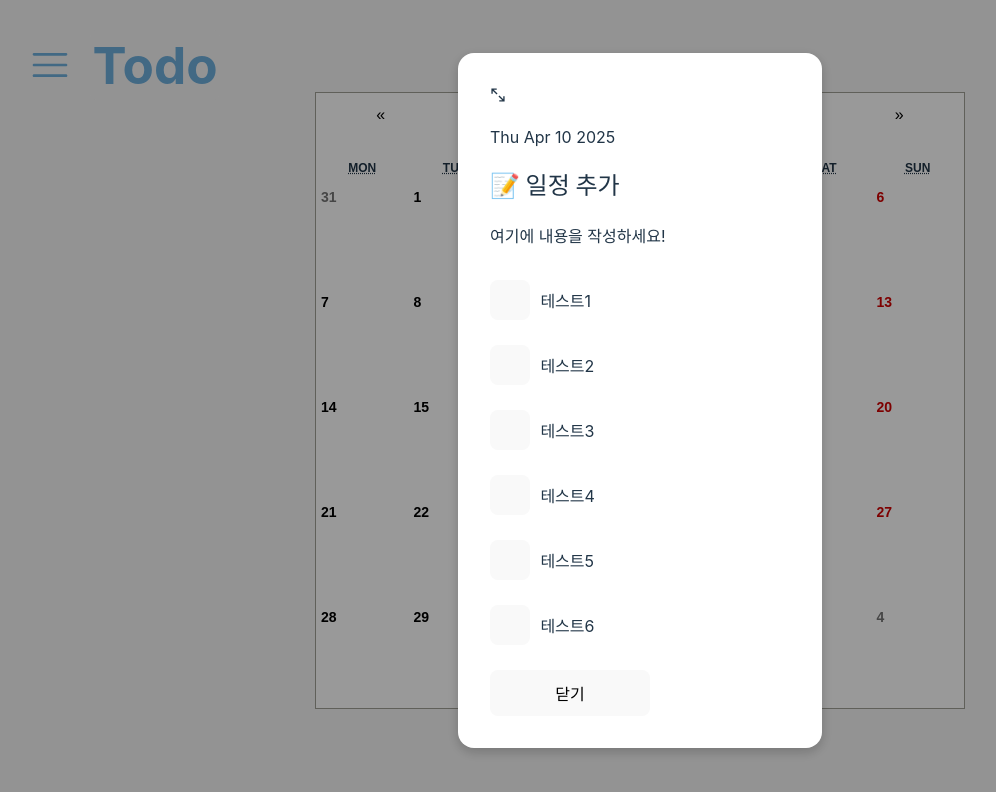
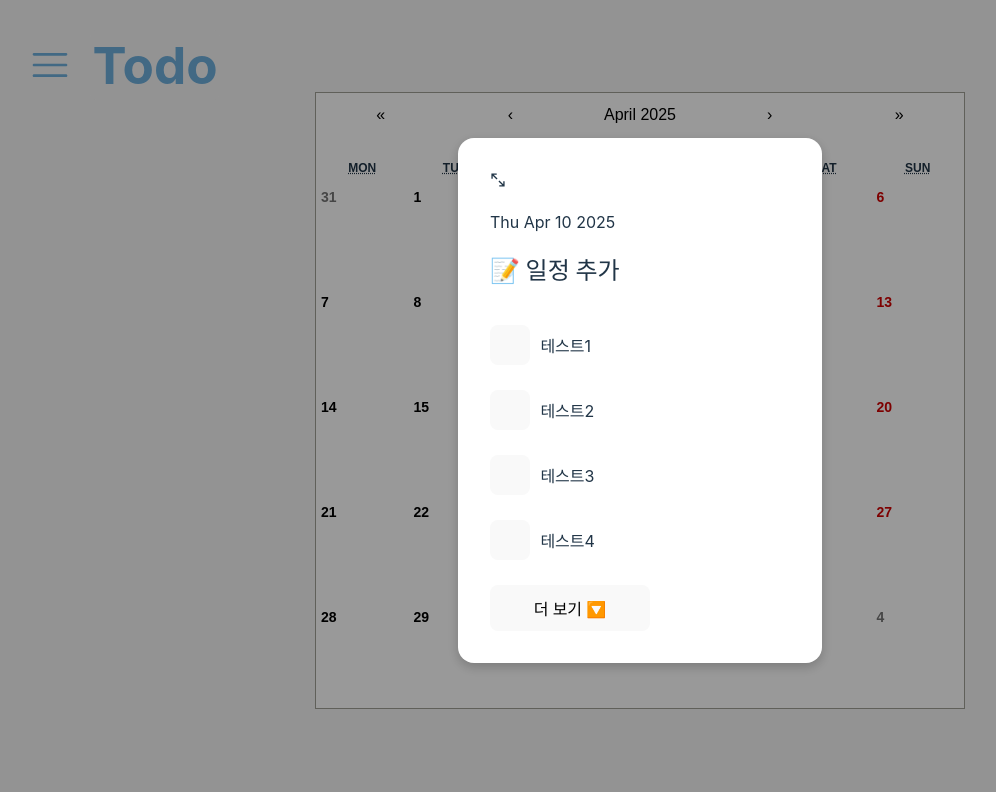
Before and after one commit to suhyeon0111/Typescript_study, a React (Vite) app in the folder myWebPage/client/: page /calendar in a window 1280 px wide. Both pictures are taken after a click on the button "10". Shown: the top 792 px of the page, without its empty margins (0-996 px from the left). Built offline with nearby package versions, Linux system fonts and the light colour scheme.

Commit message:
feat: 리스트 개수에 따른 더보기/접기 기능

```diff
--- a/myWebPage/client/src/Components/CalendarPage/ModalTodo.tsx
+++ b/myWebPage/client/src/Components/CalendarPage/ModalTodo.tsx
@@ -20,9 +20,7 @@ export default function ModalTodo({
                 {/* jsx에서는 date객체자체를 렌더링 할 수 없으므로 문자열로 변환하여 사용해야함 */}
                 <p>{onDay.toDateString()}</p>
                 <h2>📝 일정 추가</h2>
-                <p>여기에 내용을 작성하세요!</p>
                 <ModalTodoList />
-                <button onClick={onClose}>닫기</button>
             </div>
         </div>
     )
--- a/myWebPage/client/src/Components/CalendarPage/ModalTodoList.tsx
+++ b/myWebPage/client/src/Components/CalendarPage/ModalTodoList.tsx
@@ -48,6 +48,10 @@ export default function ModalTodoList() {
         },
     ]);
 
+    const [expanded, setExpanded] = useState<boolean>(false);
+
+    const visibleItems = expanded ? modalTodoList : modalTodoList.slice(0, 4);
+
     // modalTodoItem.tsx에서 전달 받은 인수 처리함수
     const textUpdatedHandler = (newModalItem: ModalTList): void => {
         const newItem = modalTodoList.map((item) => {
@@ -62,15 +66,19 @@ export default function ModalTodoList() {
 
     return (
         <div>
-            {modalTodoList.map((item) => (
+            {visibleItems.map((item) => (
                 <ModalTodoItem
                     key={item.key}
                     id={item.id}
                     text={item.text}
                     completed={item.completed}
                     onClickCompleted={textUpdatedHandler} />
-            ))
-            }
-        </div>
+            ))}
+            {modalTodoList.length > 4 && (
+                <button onClick={() => setExpanded(!expanded)} className="mt-2 text-blue-500 hover:underline">
+                    {expanded ? "접기 🔼" : "더 보기 🔽"}
+                </button>
+            )}
+        </div >
     )
 }
```
